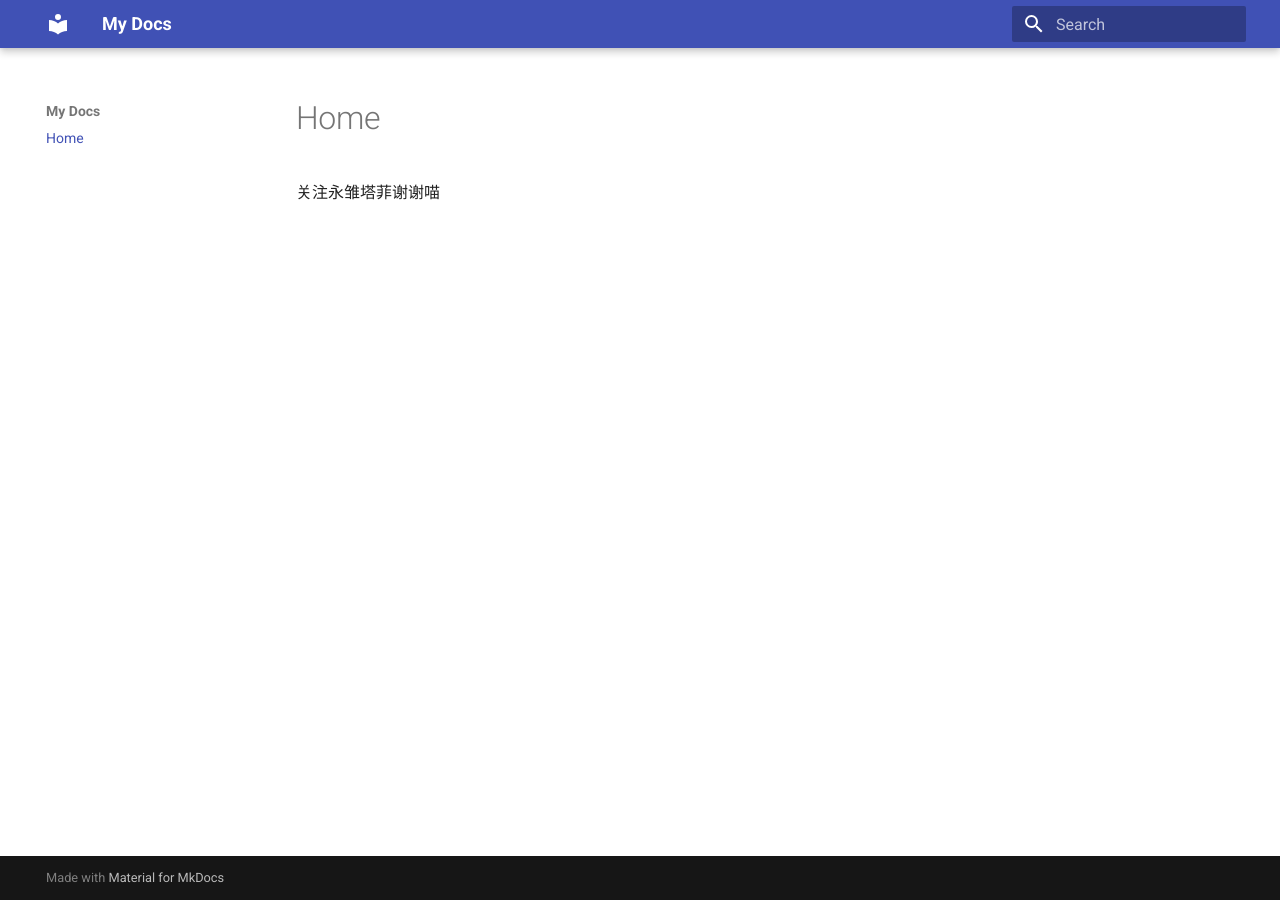
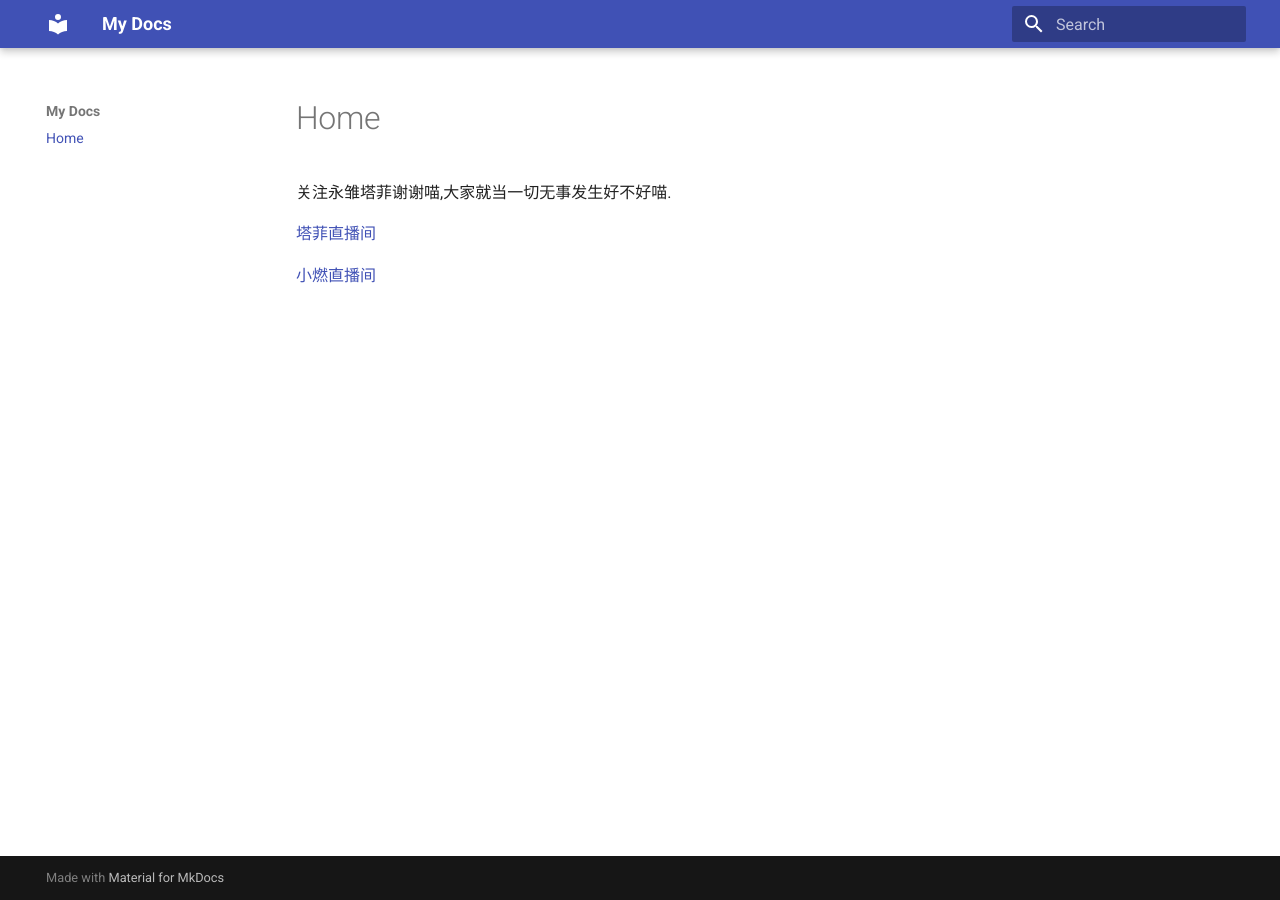
Before and after one commit to SpadeTaffy/SpadeTaffy.github.io, an MkDocs documentation site: the page built from docs/index.md, in a window 1280 px wide. Built offline with MkDocs 1.6.1 and Material for MkDocs 9.7.7, drawn with Linux system fonts in a browser that asks for light colours.

Commit message:
add ran's stream

```diff
--- a/docs/index.md
+++ b/docs/index.md
@@ -1,3 +1,5 @@
-关注永雏塔菲谢谢喵
+关注永雏塔菲谢谢喵,大家就当一切无事发生好不好喵.
 
-[BiLiBiLi直播间]:(https://live.bilibili.com/22603245?live_from=84002&spm_id_from=333.337.0.0)
+[塔菲直播间](https://live.bilibili.com/22603245?live_from=84002&spm_id_from=333.337.0.0 "关注永雏塔菲喵")
+
+[小燃直播间](https://live.bilibili.com/21945395?broadcast_type=0&is_room_feed=1&spm_id_from=333.999.live_users_card.0.click&live_from=86001 "小男友什么事都没做错")
```
